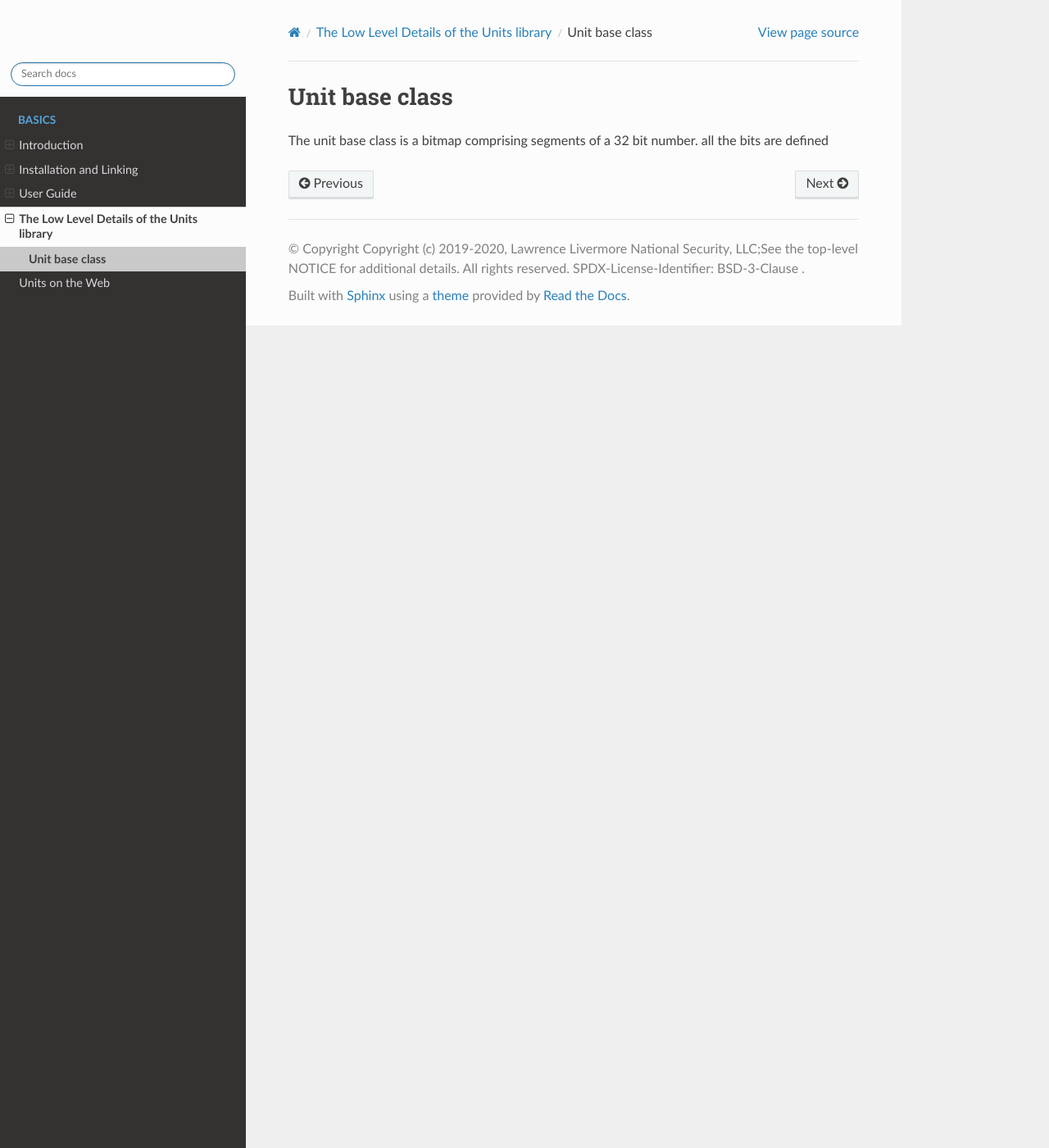
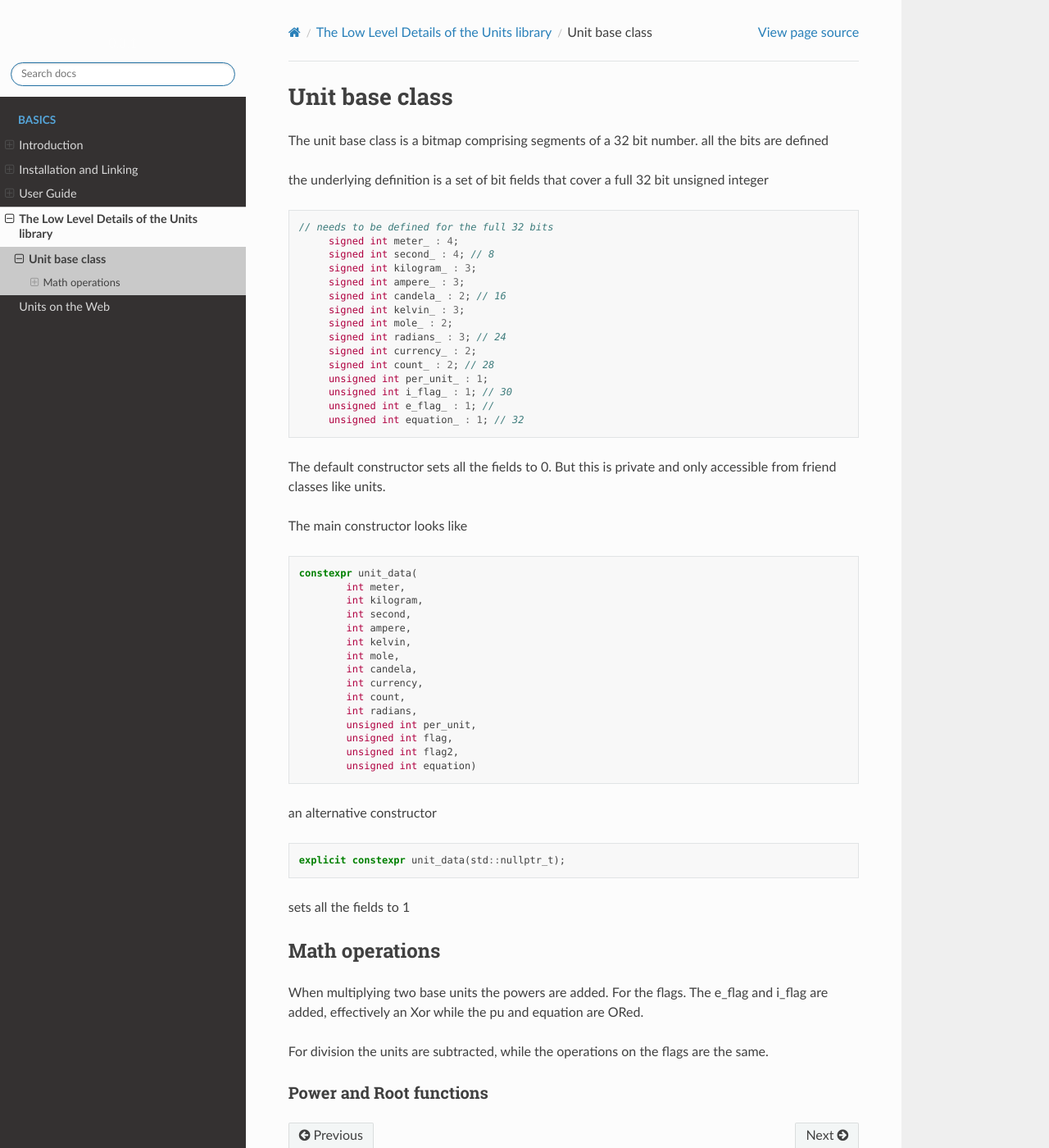
Before and after one commit to LLNL/units, a Sphinx documentation site: the page built from docs/details/unit_base.rst, in a window 1280 px wide and 1400 px high. Shown: the whole window at 82% size. Built offline with Sphinx 7.4.7 and the Read the Docs theme 2.0.0, drawn with Linux system fonts in a browser that asks for light colours.

Commit message:
tweak the units_base function

```diff
--- a/docs/details/unit_base.rst
+++ b/docs/details/unit_base.rst
@@ -3,3 +3,65 @@ Unit base class
 ---------------------------
 
 The unit base class is a bitmap comprising segments of a 32 bit number.  all the bits are defined
+
+the underlying definition is a set of bit fields that cover a full 32 bit unsigned integer
+
+.. code-block:: c++
+
+   // needs to be defined for the full 32 bits
+        signed int meter_ : 4;
+        signed int second_ : 4; // 8
+        signed int kilogram_ : 3;
+        signed int ampere_ : 3;
+        signed int candela_ : 2; // 16
+        signed int kelvin_ : 3;
+        signed int mole_ : 2;
+        signed int radians_ : 3; // 24
+        signed int currency_ : 2;
+        signed int count_ : 2; // 28
+        unsigned int per_unit_ : 1;
+        unsigned int i_flag_ : 1; // 30
+        unsigned int e_flag_ : 1; //
+        unsigned int equation_ : 1; // 32
+
+
+The default constructor sets all the fields to 0.  But this is private and only accessible from friend classes like units.
+
+The main constructor looks like
+
+.. code-block:: c++
+
+    constexpr unit_data(
+            int meter,
+            int kilogram,
+            int second,
+            int ampere,
+            int kelvin,
+            int mole,
+            int candela,
+            int currency,
+            int count,
+            int radians,
+            unsigned int per_unit,
+            unsigned int flag,
+            unsigned int flag2,
+            unsigned int equation)
+
+an alternative constructor
+
+.. code-block:: c++
+
+   explicit constexpr unit_data(std::nullptr_t);
+
+sets all the fields to 1
+
+Math operations
+-------------------
+
+When multiplying two base units the powers are added.
+For the flags.  The e_flag and i_flag are added, effectively an Xor while the pu and equation are ORed.
+
+For division the units are subtracted, while the operations on the flags are the same.
+
+Power and Root functions
++++++++++++++++++++++++++++++
```
Also changed, not shown: 1 other file.
